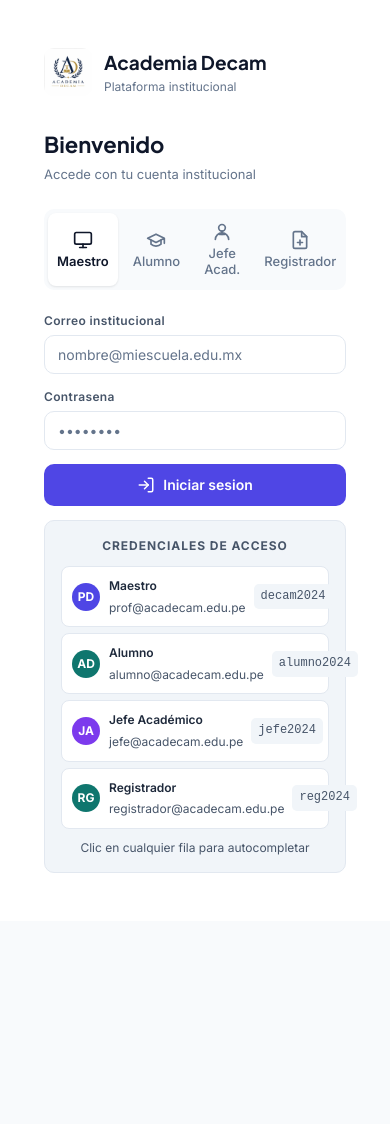
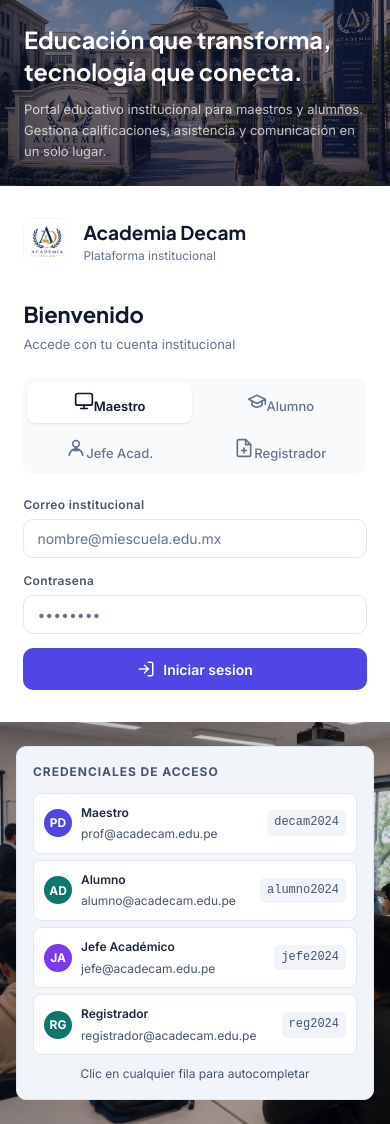
Before and after one commit to carlos950lol/tc10, a website: page frontend/views/dashboard.html in a window 390 px wide. Before the commit the page ends 921 px from the top, so only its background shows below. Drawn offline with Linux system fonts and the light colour scheme.

Commit message:
Improve responsive login layout
Co-authored-by: Copilot <223556219+Copilot@users.noreply.github.com>

```diff
--- a/frontend/public/css/estilos.css
+++ b/frontend/public/css/estilos.css
@@ -21,18 +21,19 @@ body{font-family:var(--font);background:var(--cream);color:var(--navy);min-heigh
 #portal-screen.active{flex-direction:row}
 
 /* LOGIN */
-#login-screen{background:var(--navy);align-items:stretch}
-.login-art{flex:1;position:relative;overflow:hidden;display:flex;flex-direction:column;justify-content:flex-end;padding:48px;min-width:0}
+#login-screen.active{display:grid;grid-template-columns:minmax(220px,1fr) minmax(340px,430px) minmax(300px,1fr);grid-template-areas:"art form credentials";background:var(--navy);align-items:stretch}
+.login-art{grid-area:art;position:relative;overflow:hidden;display:flex;flex-direction:column;justify-content:flex-end;padding:clamp(24px,5vw,56px);min-width:0;min-height:100vh}
 .login-art-bg{position:absolute;inset:0;background:url("/images/login-campus-v1.jpg") center center/cover no-repeat}
 .login-art-grid{position:absolute;inset:0;background:linear-gradient(to bottom,rgba(10,15,50,.45) 0%,rgba(10,15,50,.6) 100%)}
 .login-art-content{position:relative;z-index:2}
-.login-art-quote{font-family:var(--fd);font-size:28px;font-weight:700;color:#fff;line-height:1.35;margin-bottom:12px;max-width:380px}
+.login-art-quote{font-family:var(--fd);font-size:clamp(20px,2.4vw,28px);font-weight:700;color:#fff;line-height:1.35;margin-bottom:12px;max-width:380px}
 .login-art-sub{font-size:14px;color:rgba(255,255,255,.75);max-width:340px;line-height:1.6}
-.login-form-side{width:440px;min-width:440px;background:var(--white);display:flex;align-items:center;justify-content:center;padding:48px 44px}
-.login-art2{flex:1;position:relative;overflow:hidden;min-width:0}
+.login-form-side{grid-area:form;width:100%;min-width:0;background:var(--white);display:flex;align-items:center;justify-content:center;padding:clamp(32px,5vh,56px) clamp(20px,3vw,40px)}
+.login-art2{grid-area:credentials;position:relative;overflow:hidden;min-width:0;background:var(--navy);display:flex;align-items:center;justify-content:center;padding:clamp(20px,3vw,44px)}
 .login-art2-bg{position:absolute;inset:0;background:url("/images/login-classroom-v1.jpg") center center/cover no-repeat}
 .login-art2-overlay{position:absolute;inset:0;background:linear-gradient(to right,rgba(10,15,50,.3) 0%,rgba(10,15,50,.15) 100%)}
-.login-form-inner{width:100%}
+.login-form-inner{width:100%;max-width:400px}
+.login-credentials-inner{position:relative;z-index:2;width:100%;max-width:380px}
 .login-logo{display:flex;align-items:center;gap:12px;margin-bottom:32px}
 .login-logo-icon{width:42px;height:42px;background:var(--accent);border-radius:11px;display:flex;align-items:center;justify-content:center}
 .login-logo-icon i{color:#fff;font-size:20px}
@@ -52,8 +53,8 @@ body{font-family:var(--font);background:var(--cream);color:var(--navy);min-heigh
 .login-btn{width:100%;padding:12px;background:var(--accent);color:#fff;border:none;border-radius:var(--r);font-family:var(--font);font-size:14px;font-weight:600;cursor:pointer;transition:all .2s;display:flex;align-items:center;justify-content:center;gap:8px}
 .login-btn:hover{background:var(--accent2);transform:translateY(-1px);box-shadow:0 4px 14px rgba(79,70,229,.3)}
 .login-error{background:var(--danger-bg);color:var(--danger-text);border:1px solid #fca5a5;border-left:3px solid var(--danger);border-radius:var(--r);padding:10px 13px;font-size:13px;margin-top:10px;display:none;text-align:center}
-.login-hint{font-size:12px;color:var(--slate);text-align:center;margin-top:14px;background:var(--cream);padding:10px;border-radius:8px;line-height:1.8}
-.login-credential-option{width:100%;font:inherit;text-align:left}
+.login-hint{font-size:12px;color:var(--slate);text-align:left;margin-top:0;background:var(--cream);padding:14px 16px;border-radius:10px;line-height:1.8}
+.login-credential-option{width:100%;min-width:0;font:inherit;text-align:left;flex-wrap:wrap}
 .login-credential-option:hover,.login-credential-option:focus-visible{box-shadow:0 2px 8px rgba(0,0,0,.08)}
 .matricula-alumno-suggestion{background:transparent;color:#0f172a}
 .matricula-alumno-suggestion:hover,.matricula-alumno-suggestion:focus-visible{background:rgba(79,70,229,.08);color:#312e81}
@@ -284,11 +285,17 @@ tr:hover td{background:#f8fafc}
 .mobile-bar{display:none;align-items:center;gap:12px;margin-bottom:14px}
 .mobile-menu-btn{background:var(--navy);color:#fff;border:none;border-radius:8px;padding:7px 10px;font-size:17px;cursor:pointer;display:flex;align-items:center}
 
-@media(max-width:1100px){.stat-grid{grid-template-columns:repeat(2,1fr)!important}}
+@media(max-width:1100px){
+  .stat-grid{grid-template-columns:repeat(2,1fr)!important}
+  #login-screen.active{grid-template-columns:repeat(2,minmax(0,1fr));grid-template-areas:"art art" "form credentials"}
+  .login-art{min-height:220px;padding:clamp(24px,5vw,48px)}
+  .login-form-side{padding:40px clamp(20px,4vw,36px)}
+  .login-art2{padding:28px clamp(18px,3vw,32px)}
+}
 @media(max-width:960px){
-  .login-art{display:none}
-  .login-art2{display:none}
-  .login-form-side{width:100%;min-width:unset}
+  .login-form-side{width:100%;min-width:0;padding:32px 20px}
+  .login-form-inner{max-width:440px}
+  .role-tabs.four-cols{grid-template-columns:repeat(2,minmax(0,1fr))}
   .sidebar{position:fixed;left:-260px;z-index:100;transition:left .3s;box-shadow:4px 0 24px rgba(0,0,0,.2)}
   .sidebar.open{left:0}
   .main-content{padding:16px 18px}
@@ -297,6 +304,18 @@ tr:hover td{background:#f8fafc}
   .mobile-bar{display:flex}
   .ai-panel{width:100%}
 }
+@media(max-width:700px){
+  #login-screen.active{grid-template-columns:minmax(0,1fr);grid-template-areas:"art" "form" "credentials"}
+  .login-art{min-height:180px;padding:24px}
+  .login-art-quote{font-size:clamp(20px,6vw,26px)}
+  .login-art-sub{font-size:13px}
+  .login-form-side{padding:32px clamp(18px,6vw,28px)}
+  .login-art2{min-height:0;padding:24px 16px}
+  .login-credentials-inner{max-width:440px}
+  .login-credential-option>div:first-child{min-width:0;flex:1 1 160px}
+  .login-credential-option>div:first-child>div{min-width:0}
+  .login-credential-option>div:first-child>div>div:last-child{overflow-wrap:anywhere}
+}
 
 :focus-visible{outline:3px solid #1D4ED8;outline-offset:2px}
 [style*="font-size:9px"],[style*="font-size: 9px"],
--- a/frontend/views/dashboard.html
+++ b/frontend/views/dashboard.html
@@ -58,8 +58,14 @@
       <div class="form-group"><label class="form-label" for="login-pass">Contrasena</label><input type="password" class="form-input" id="login-pass" placeholder="&bull;&bull;&bull;&bull;&bull;&bull;&bull;&bull;"></div>
       <div class="login-error" id="login-error" role="alert">Correo o contrasena incorrectos.</div>
       <button class="login-btn" onclick="doLogin()"><svg xmlns="http://www.w3.org/2000/svg" width="18" height="18" viewBox="0 0 24 24" fill="none" stroke="currentColor" stroke-width="2" stroke-linecap="round" stroke-linejoin="round"><path d="M15 3h4a2 2 0 0 1 2 2v14a2 2 0 0 1-2 2h-4"/><polyline points="10 17 15 12 10 7"/><line x1="15" y1="12" x2="3" y2="12"/></svg> Iniciar sesion</button>
-      <div class="login-hint" style="background:#f1f5f9;border:1px solid #e2e8f0;border-radius:10px;padding:14px 16px;margin-top:14px">
-        <div style="font-size:11px;font-weight:700;text-transform:uppercase;letter-spacing:.08em;color:#475569;margin-bottom:10px">Credenciales de acceso</div>
+    </div>
+  </main>
+  <aside class="login-art2 login-credentials-side" aria-labelledby="login-credentials-title">
+    <div class="login-art2-bg"></div>
+    <div class="login-art2-overlay"></div>
+    <div class="login-credentials-inner">
+      <div class="login-hint" style="background:#f1f5f9;border:1px solid #e2e8f0;border-radius:10px;padding:14px 16px;margin-top:0">
+        <div id="login-credentials-title" style="font-size:11px;font-weight:700;text-transform:uppercase;letter-spacing:.08em;color:#475569;margin-bottom:10px">Credenciales de acceso</div>
         <div style="display:flex;flex-direction:column;gap:6px">
           <button type="button" class="login-credential-option" aria-label="Autocompletar credenciales de maestro" style="display:flex;align-items:center;justify-content:space-between;gap:8px;padding:8px 10px;background:#fff;border:1px solid #e2e8f0;border-radius:8px;cursor:pointer;transition:box-shadow .15s" onclick="fillLogin('prof@acadecam.edu.pe','decam2024','teacher')" title="Clic para autocompletar">
             <div style="display:flex;align-items:center;gap:9px">
@@ -105,11 +111,7 @@
         <div style="font-size:10px;color:#475569;margin-top:8px;text-align:center">Clic en cualquier fila para autocompletar</div>
       </div>
     </div>
-  </main>
-  <div class="login-art2">
-    <div class="login-art2-bg"></div>
-    <div class="login-art2-overlay"></div>
-  </div>
+  </aside>
 </div>
 
 <!-- PORTAL -->
```
